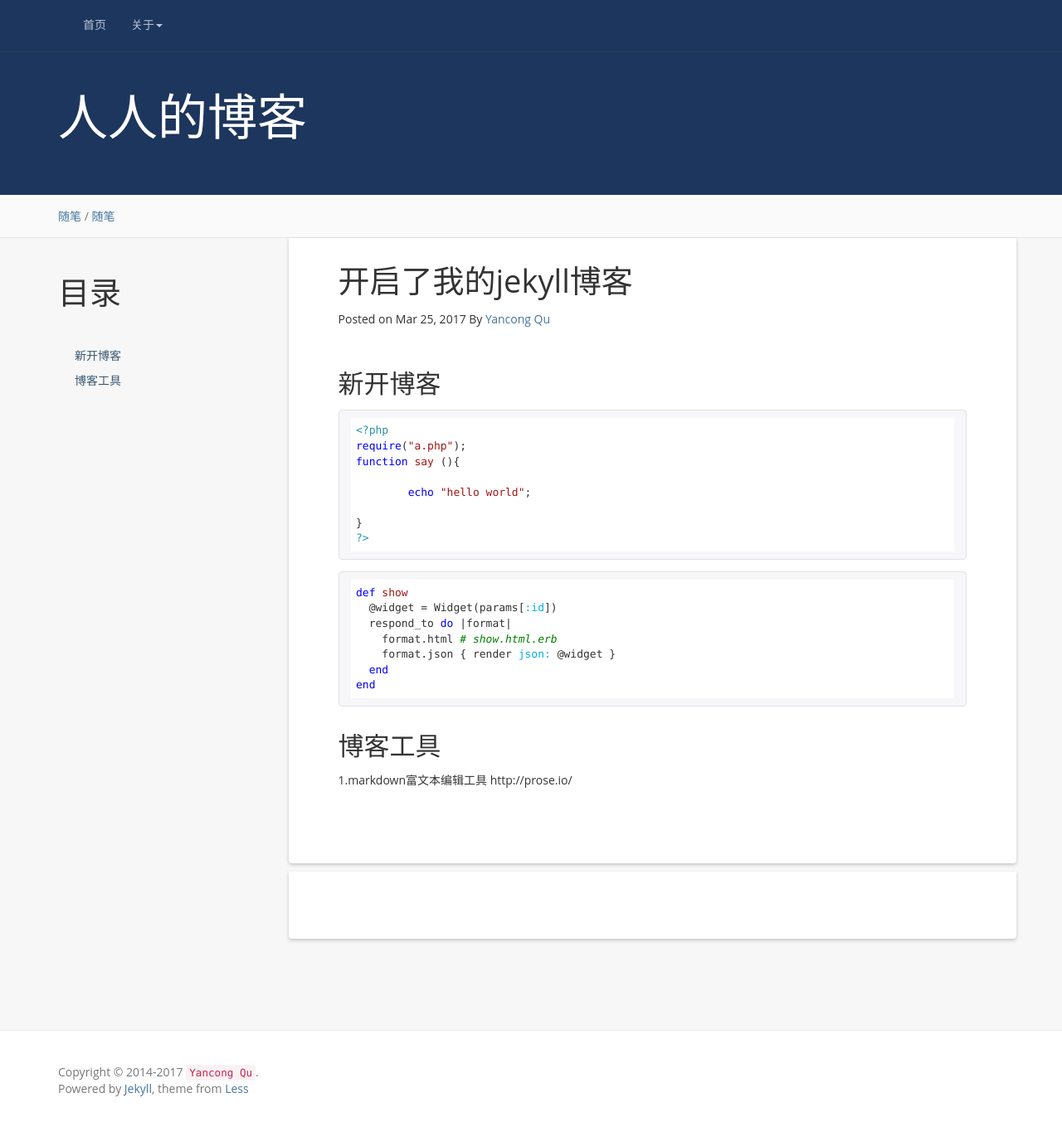
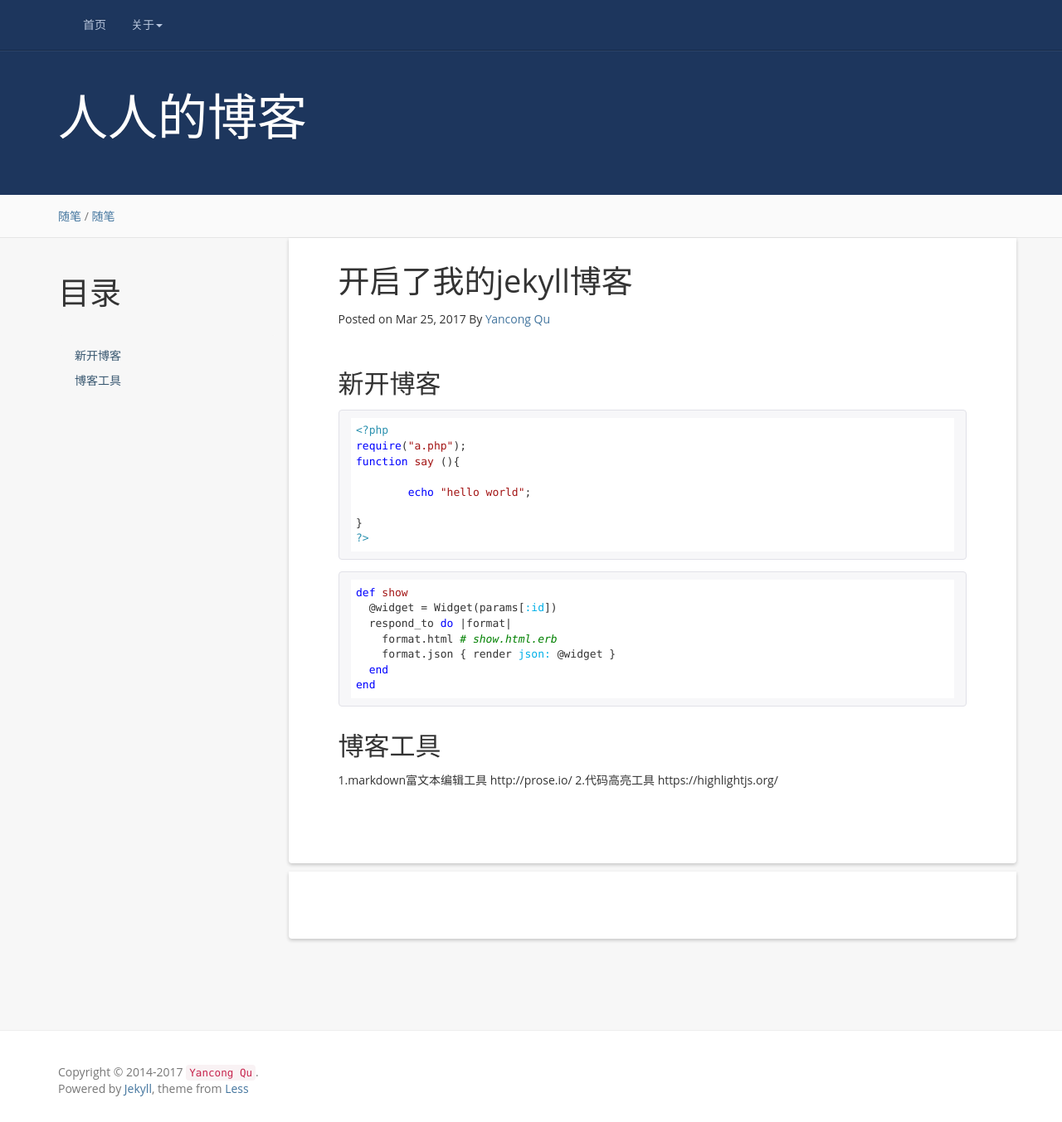
Before and after one commit to quyancong/quyancong.github.io, a Jekyll site: the page built from _posts/2017-03-25-open-my-blog.md, in a window 1280 px wide and 1353 px high. Shown: the whole window at 83% size. Built offline with Jekyll 4.4.1, drawn with Linux system fonts in a browser that asks for light colours; nearby versions of some CDN libraries; comment, search, counter and statistics services are not loaded.

Commit message:
代码高亮工具

```diff
--- a/_posts/2017-03-25-open-my-blog.md
+++ b/_posts/2017-03-25-open-my-blog.md
@@ -37,3 +37,5 @@ end
 ## 博客工具
 1.markdown富文本编辑工具
 http://prose.io/
+2.代码高亮工具
+https://highlightjs.org/
```
